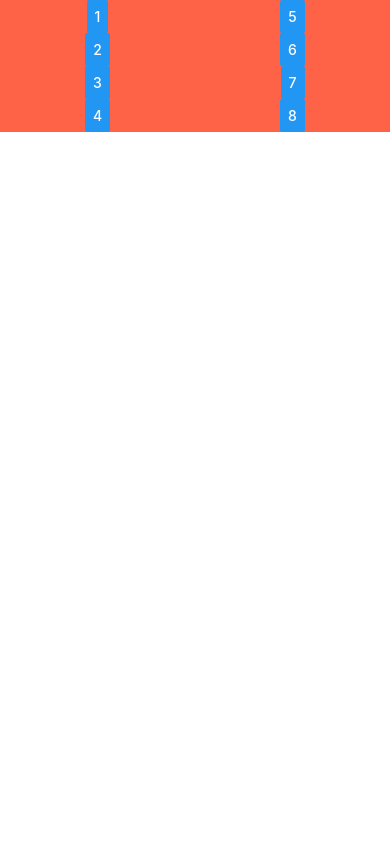
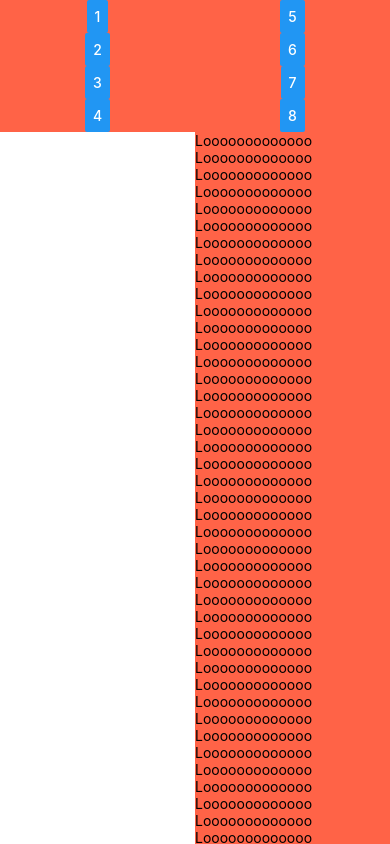
Before and after one commit to JeppeGivskud/Projekt-8---PDP2020, a React Native app in the folder App interface/HabitPageExample/: screen / in a window 390 px wide. Built offline with nearby package versions, Linux system fonts and the light colour scheme.

Commit message:
Scrollable

```diff
--- a/App interface/HabitPageExample/App.js
+++ b/App interface/HabitPageExample/App.js
@@ -1,8 +1,9 @@
 import { StatusBar } from "expo-status-bar";
-import { Button, StyleSheet, Text, View } from "react-native";
+import { Button, StyleSheet, Text, View, ScrollView } from "react-native";
 
 export default function App() {
   return (
+    <ScrollView>
       <View style={styles.container}>
         <View style={styles.column}>
           <Button style={styles.box} title={"1"}></Button>
@@ -15,8 +16,30 @@ export default function App() {
           <Button style={styles.box} title={"6"}></Button>
           <Button style={styles.box} title={"7"}></Button>
           <Button style={styles.box} title={"8"}></Button>
+          <Text>
+            Looooooooooooo Looooooooooooo Looooooooooooo Looooooooooooo
+            Looooooooooooo Looooooooooooo Looooooooooooo Looooooooooooo
+            Looooooooooooo Looooooooooooo Looooooooooooo Looooooooooooo
+            Looooooooooooo Looooooooooooo Looooooooooooo Looooooooooooo
+            Looooooooooooo Looooooooooooo Looooooooooooo Looooooooooooo
+            Looooooooooooo Looooooooooooo Looooooooooooo Looooooooooooo
+            Looooooooooooo Looooooooooooo Looooooooooooo Looooooooooooo
+            Looooooooooooo Looooooooooooo Looooooooooooo Looooooooooooo
+            Looooooooooooo Looooooooooooo Looooooooooooo Looooooooooooo
+            Looooooooooooo Looooooooooooo Looooooooooooo Looooooooooooo
+            Looooooooooooo Looooooooooooo Looooooooooooo Looooooooooooo
+            Looooooooooooo Looooooooooooo Looooooooooooo Looooooooooooo
+            Looooooooooooo Looooooooooooo Looooooooooooo Looooooooooooo
+            Looooooooooooo Looooooooooooo Looooooooooooo Looooooooooooo
+            Looooooooooooo Looooooooooooo Looooooooooooo Looooooooooooo
+            Looooooooooooo Looooooooooooo Looooooooooooo Looooooooooooo
+            Looooooooooooo Looooooooooooo Looooooooooooo Looooooooooooo
+            Looooooooooooo Looooooooooooo Looooooooooooo Looooooooooooo
+            Looooooooooooo Looooooooooooo Looooooooooooo
+          </Text>
         </View>
       </View>
+    </ScrollView>
   );
 }
 
@@ -40,4 +63,8 @@ const styles = StyleSheet.create({
     width: "100%",
     height: "100%",
   },
+  scrollView: {
+    marginHorizontal: 20,
+    backgroundColor: "pink",
+  },
 });
```
Lines whose indentation alone changed are shown as unchanged.
